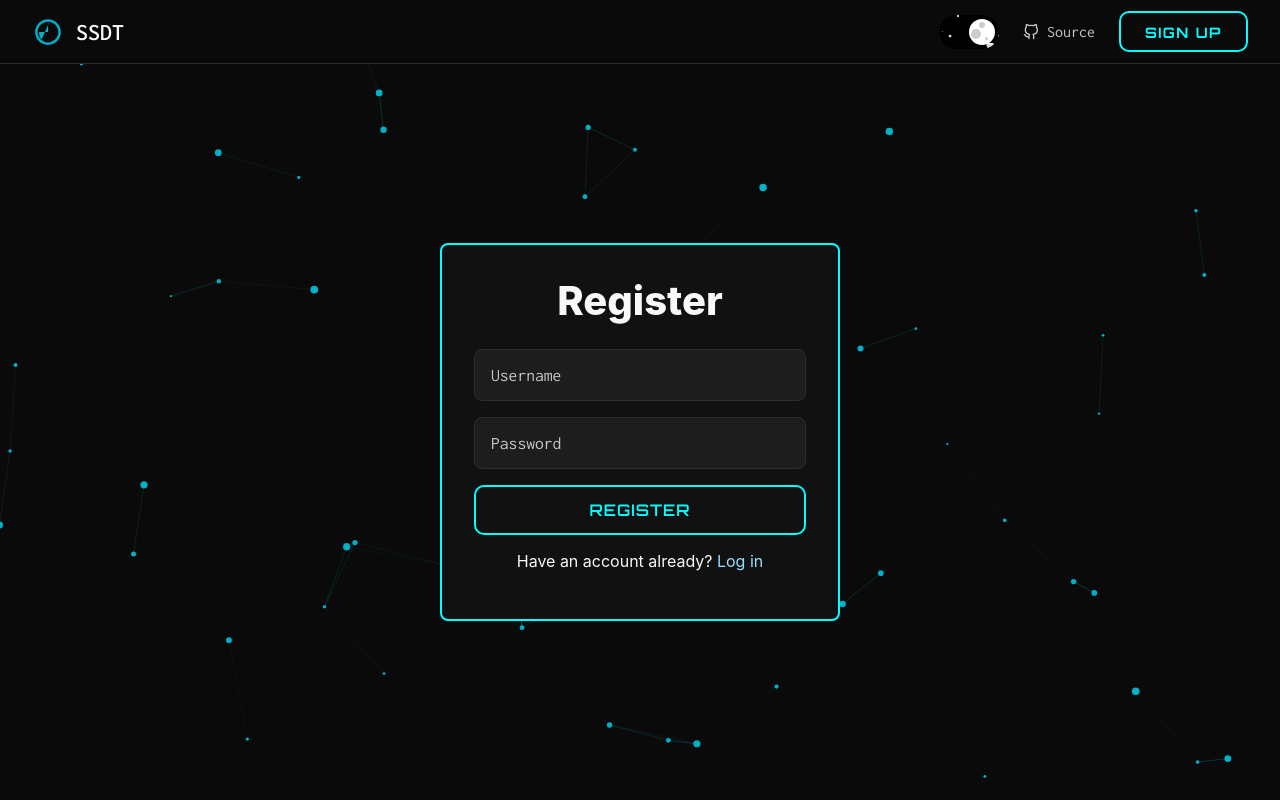
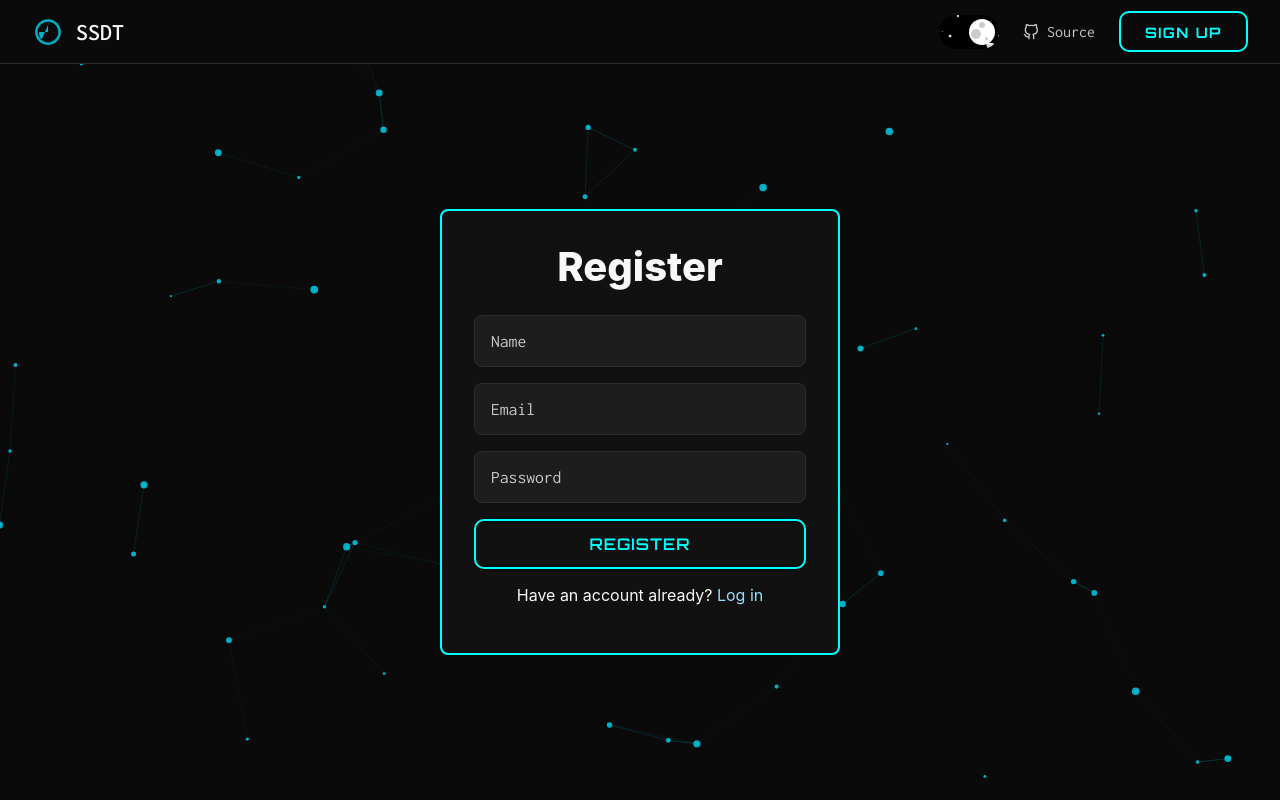
Before and after one commit to NiharikaN-CB/SSDT, a React (Create React App) app in the folder frontend/: page /register in a window 1280 px wide. Built offline with nearby package versions, Linux system fonts and the light colour scheme.

Commit message:
Switch from username to email-based authentication

```diff
--- a/frontend/src/pages/auth/LoginPage.jsx
+++ b/frontend/src/pages/auth/LoginPage.jsx
@@ -6,7 +6,7 @@ import Header from '../../components/header';
 import ParticleBackground from '../../components/ParticleBackground';
 
 const LoginPage = () => {
-  const [username, setUsername] = useState('');
+  const [email, setEmail] = useState('');
   const [password, setPassword] = useState('');
   const navigate = useNavigate();
 
@@ -16,7 +16,7 @@ const LoginPage = () => {
       const response = await fetch('http://localhost:3001/auth/login', {
         method: 'POST',
         headers: { 'Content-Type': 'application/json' },
-        body: JSON.stringify({ username, password }),
+        body: JSON.stringify({ email, password }),
       });
       const data = await response.json();
       if (response.ok) {
@@ -43,11 +43,11 @@ const LoginPage = () => {
             <form className="auth-form" onSubmit={handleSubmit}>
               <div className="input-wrapper">
                 <input
-                  type="text"
-                  name="username"
-                  placeholder="Username"
-                  value={username}
-                  onChange={(e) => setUsername(e.target.value)}
+                  type="email"
+                  name="email"
+                  placeholder="Email"
+                  value={email}
+                  onChange={(e) => setEmail(e.target.value)}
                   required
                 />
               </div>
--- a/frontend/src/pages/auth/RegisterPage.jsx
+++ b/frontend/src/pages/auth/RegisterPage.jsx
@@ -5,7 +5,8 @@ import ParticleBackground from '../../components/ParticleBackground';
 import '../../styles/Auth.scss';
 
 const RegisterPage = () => {
-  const [username, setUsername] = useState('');
+  const [name, setName] = useState('');
+  const [email, setEmail] = useState('');
   const [password, setPassword] = useState('');
   const navigate = useNavigate();
 
@@ -15,7 +16,7 @@ const RegisterPage = () => {
       const response = await fetch('http://localhost:3001/auth/register', {
         method: 'POST',
         headers: { 'Content-Type': 'application/json' },
-        body: JSON.stringify({ username, password }),
+        body: JSON.stringify({ name, email, password }),
       });
       const data = await response.json();
       if (response.ok) {
@@ -42,10 +43,20 @@ const RegisterPage = () => {
               <div className="input-wrapper">
                 <input
                   type="text"
-                  name="username"
-                  placeholder="Username"
-                  value={username}
-                  onChange={(e) => setUsername(e.target.value)}
+                  name="name"
+                  placeholder="Name"
+                  value={name}
+                  onChange={(e) => setName(e.target.value)}
+                  required
+                />
+              </div>
+              <div className="input-wrapper">
+                <input
+                  type="email"
+                  name="email"
+                  placeholder="Email"
+                  value={email}
+                  onChange={(e) => setEmail(e.target.value)}
                   required
                 />
               </div>
```
Also changed, not shown: 2 other files (tests, documents, lock files or other folders).
